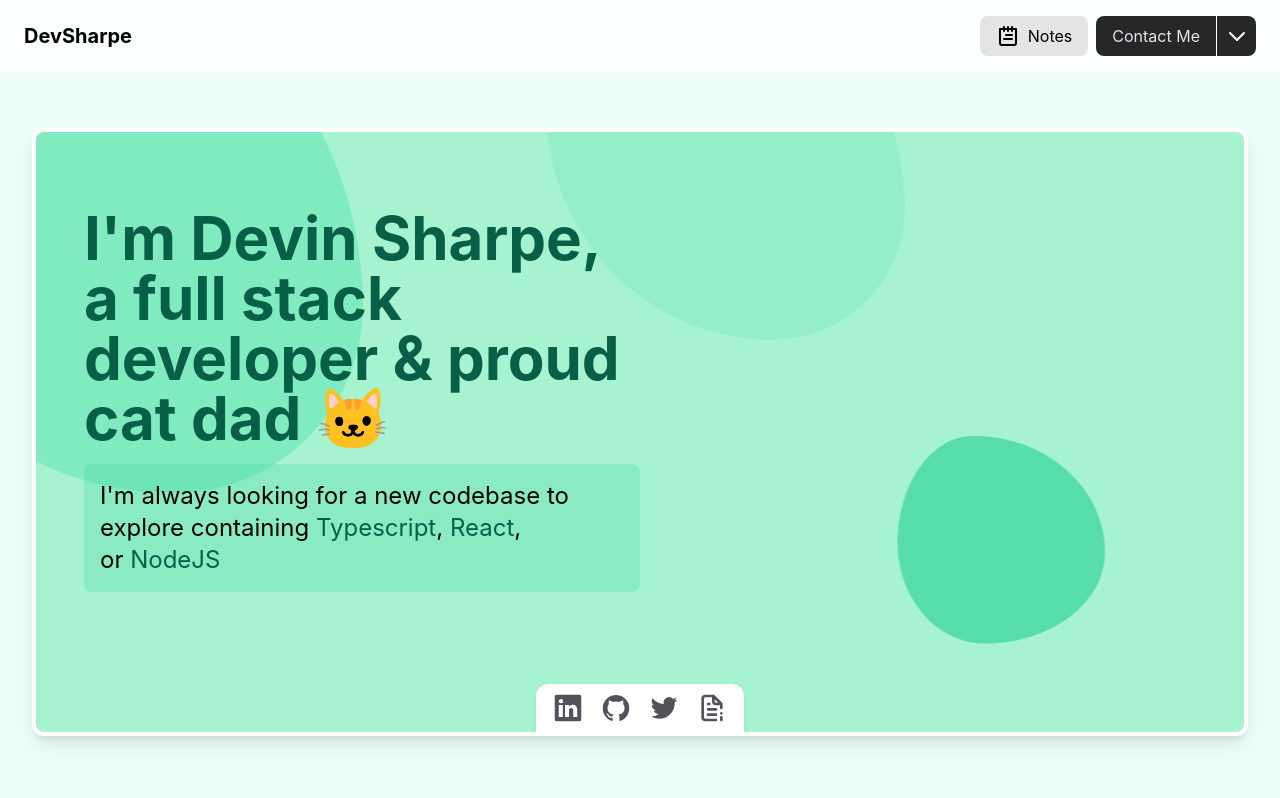
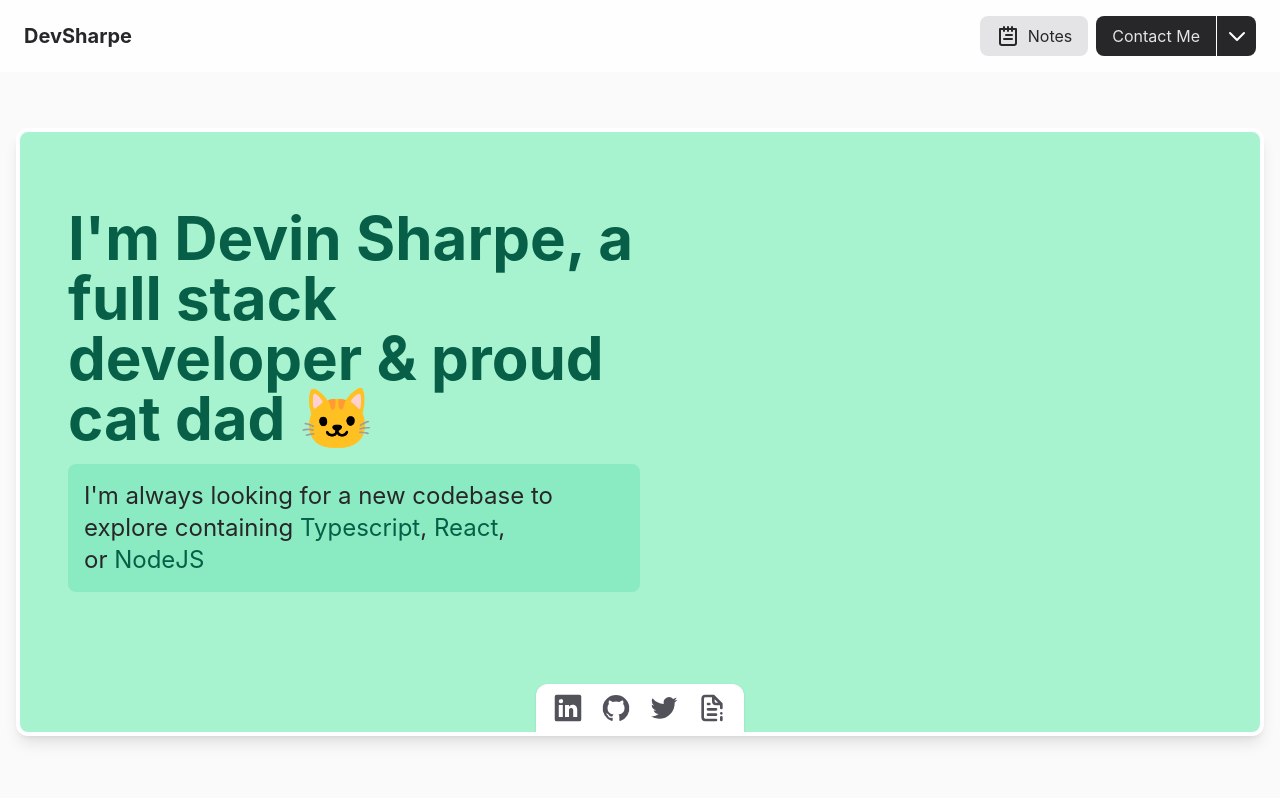
Before and after one commit to devinsharpe/devsharpe, a Next.js app: page / in a window 1280 px wide. Shown: the top 798 px of the page. Built offline with nearby package versions, Linux system fonts and the light colour scheme.

Commit message:
chore: cleanup globals.css

```diff
--- a/styles/globals.css
+++ b/styles/globals.css
@@ -1,13 +1,6 @@
 @tailwind base;
 @tailwind components;
 @tailwind utilities;
-
-@import url("https://fonts.googleapis.com/css2?family=Oswald:wght@500&display=swap");
-
-@font-face {
-  font-family: virtue;
-  src: url(/fonts/virtue.ttf);
-}
 
 html,
 body {
@@ -15,12 +8,7 @@ body {
   margin: 0;
   font-family: -apple-system, BlinkMacSystemFont, Segoe UI, Roboto, Oxygen,
     Ubuntu, Cantarell, Fira Sans, Droid Sans, Helvetica Neue, sans-serif;
-  @apply bg-emerald-50 selection:bg-zinc-800 selection:text-emerald-50;
-  /* background-color: #111;
-  background-image: linear-gradient(#333 1px, transparent 1px),
-    linear-gradient(to right, #333 1px, #111 1px);
-  background-size: 20px 20px;
-  background-attachment: fixed; */
+  @apply bg-zinc-50 dark:bg-zinc-800 dark:selection:bg-zinc-100 dark:selection:text-zinc-800 text-zinc-800 dark:text-zinc-100 selection:bg-zinc-800 selection:text-zinc-100;
   scroll-behavior: smooth;
 }
 
@@ -32,89 +20,14 @@ body {
   @apply h-full;
 }
 
-.hide-scrollbar::-webkit-scrollbar {
-  display: none;
-}
-
-.hide-scrollbar {
-  -ms-overflow-style: none;
-  scrollbar-width: none;
-}
-
 .list-custom {
   list-style-type: "\1F431";
 }
 
-.shape-blob {
-  height: 200px;
-  width: 200px;
-  border-radius: 30% 50% 20% 40%;
-  animation: transform 20s ease-in-out infinite both alternate,
-    movement_one 40s ease-in-out infinite both;
-  opacity: 0.7;
-  position: absolute;
-  left: 70%;
-  top: 50%;
-}
-.shape-blob.one {
-  height: 500px;
-  width: 500px;
-  left: -200px;
-  top: -150px;
-  transform: rotate(-180deg);
-  animation: transform 30s ease-in-out infinite both alternate,
-    movement_two 60s ease-in-out infinite both;
-}
-
-.shape-blob.two {
-  height: 350px;
-  width: 350px;
-  left: 500px;
-  top: -150px;
-  transform: rotate(-180deg);
-  animation: transform 30s ease-in-out infinite both alternate,
-    movement_two 60s ease-in-out infinite both;
-}
-
-@keyframes transform {
-  0%,
-  100% {
-    border-radius: 33% 67% 70% 30% / 30% 30% 70% 70%;
-  }
-  20% {
-    border-radius: 37% 63% 51% 49% / 37% 65% 35% 63%;
-  }
-  40% {
-    border-radius: 36% 64% 64% 36% / 64% 48% 52% 36%;
-  }
-  60% {
-    border-radius: 37% 63% 51% 49% / 30% 30% 70% 70%;
-  }
-  80% {
-    border-radius: 40% 60% 42% 58% / 41% 51% 49% 59%;
-  }
-}
-
-@keyframes movement_one {
-  0%,
-  100% {
-    transform: none;
-  }
-  50% {
-    transform: translate(50%, 20%) rotateY(10deg) scale(1.2);
-  }
-}
-
-@keyframes movement_two {
-  0%,
-  500% {
-    transform: none;
-  }
-  50% {
-    transform: translate(50%, 20%) rotate(-200deg) scale(1.2);
-  }
+.section-body {
+  @apply max-w-3xl p-2 mx-auto space-y-4;
 }
 
 main.page-container {
-  @apply container px-8 mx-auto mt-32 space-y-16 min-h-[calc(100vh-12rem)] pb-16;
+  @apply container px-4 mx-auto mt-32 space-y-16 min-h-[calc(100vh-12rem)] pb-16;
 }
```
